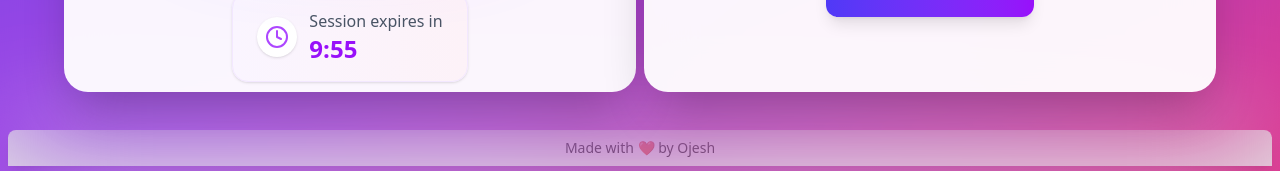
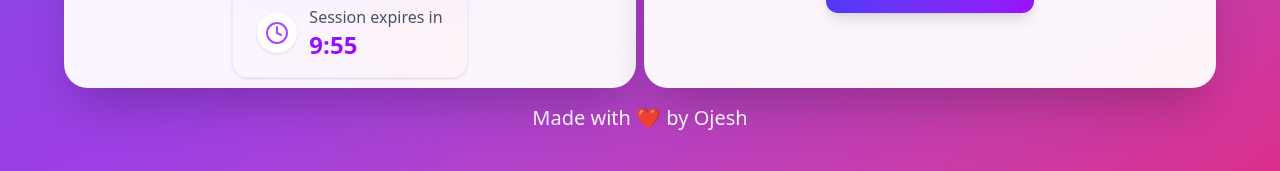
Before and after one commit to Ojesh-Mundale/QR-file-transfer, a React (Vite) app: page / in a window 1280 px wide. Shown: the part 626-797 px from the top of the page. Built offline with nearby package versions, Linux system fonts and the light colour scheme; no server answers.

Commit message:
Updated footer text in Mobile and PC components

```diff
--- a/src/Mobile.jsx
+++ b/src/Mobile.jsx
@@ -196,8 +196,8 @@ const res = await fetch(`${BACKEND}/upload/${session}`, {
         </div>
 
         {/* Footer Note */}
-        <p className="text-center text-white/80 text-xs mt-4">
-
+        <p className="text-center text-white/100 text-xl mt-4">
+         <h1> Made with ❤️ by Ojesh</h1>
         </p>
 
       </div>
--- a/src/PC.jsx
+++ b/src/PC.jsx
@@ -274,13 +274,12 @@ const FRONTEND = window.location.origin;
             </div>
 
           </div>
+           <p className="text-center text-white/100 text-xl mt-4">
+          Made with ❤️ by Ojesh
+        </p>
         </div>
       </div>
 
-      {/* Footer */}
-      <div className="text-center py-2 text-black text-sm typewriter bg-white rounded-t-lg shadow-lg">
-        Made with ❤️ by Ojesh
-      </div>
 
       <style>{`
         @keyframes fade-in {
```
